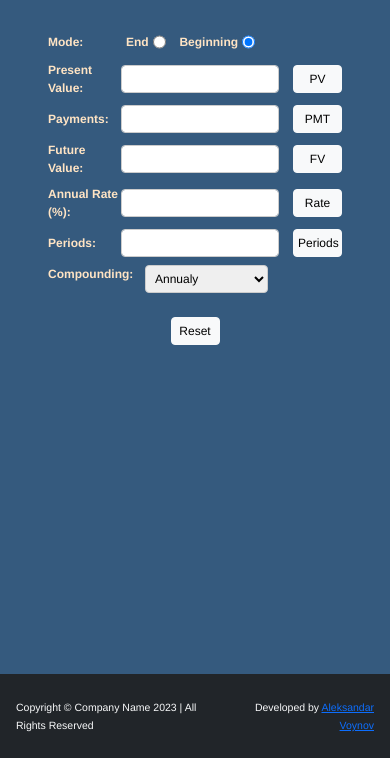
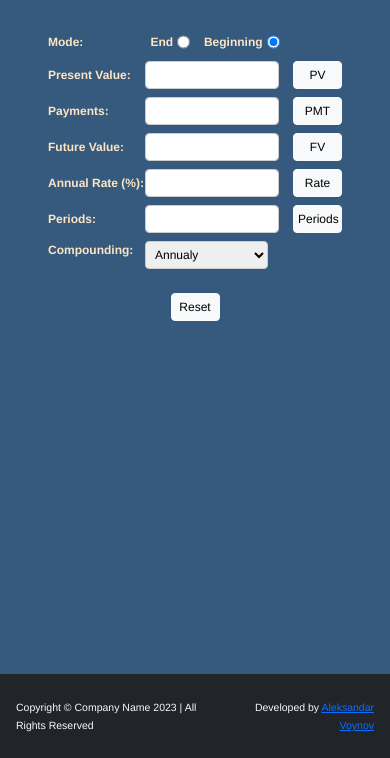
Before and after one commit to AlekSkyHigh/Finance-TVM-Calculator, a plain HTML site: page index.html in a window 390 px wide. Shown: the part 86-844 px from the top of the page. Drawn offline with nearby package versions, Linux system fonts and the light colour scheme.

Commit message:
mobile design adjustments

```diff
--- a/index.html
+++ b/index.html
@@ -22,7 +22,7 @@
     <form id="myForm" class="col-12 col-md-6 px-5 mx-auto flex-grow-1">
 
         <div class="mode mb-2 fw-bold">
-            <label class="col-3 fs-mobile" for="mode">Mode:</label>
+            <label class="col-4 col-md-3 fs-mobile" for="mode">Mode:</label>
 
             <label class="col-2 fs-mobile d-inline-flex">End <input class="ms-1" type="radio" name="radio-choice"
                     id="radio-end" tabindex="1" value="End"></label>
@@ -32,31 +32,31 @@
         </div>
 
         <div class="input-group mb-2 d-flex align-items-center">
-            <label class="col-3 text-start fw-bold fs-mobile" for="present-value">Present Value:</label>
+            <label class="col-4 col-md-3 text-start fw-bold fs-mobile" for="present-value">Present Value:</label>
             <input class="form-control p-1 rounded fs-mobile" type="number" name="present-value" id="present-value"
                 value="" tabindex="3">
             <button class="btn btn-light p-1 col-2 rounded fs-mobile" id="pvBtn">PV</button>
         </div>
         <div class="input-group mb-2 d-flex align-items-center">
-            <label class="col-3 text-start fw-bold fs-mobile" for="payments">Payments:</label>
+            <label class="col-4 col-md-3 text-start fw-bold fs-mobile" for="payments">Payments:</label>
             <input class="form-control p-1 rounded fs-mobile" type="number" name="payments" id="payments" value=""
                 tabindex="4">
             <button class="btn btn-light p-1 col-2 rounded fs-mobile" id="pmtBtn">PMT</button>
         </div>
         <div class="input-group mb-2 d-flex align-items-center">
-            <label class="col-3 text-start fw-bold fs-mobile" for="future-value">Future Value:</label>
+            <label class="col-4 col-md-3 text-start fw-bold fs-mobile" for="future-value">Future Value:</label>
             <input class="form-control p-1 rounded fs-mobile" type="number" name="future-value" id="future-value"
                 value="" tabindex="5">
             <button class="btn btn-light p-1 col-2 rounded fs-mobile" id="fvBtn">FV</button>
         </div>
         <div class="input-group mb-2 d-flex align-items-center">
-            <label class="col-3 text-start fw-bold fs-mobile" for="annual-rate">Annual Rate (%):</label>
+            <label class="col-4 col-md-3 text-start fw-bold fs-mobile" for="annual-rate">Annual Rate (%):</label>
             <input class="form-control p-1 rounded fs-mobile" type="number" name="annual-rate" id="annual-rate" value=""
                 tabindex="6">
             <button class="btn btn-light p-1 col-2 rounded fs-mobile" id="rateBtn">Rate</button>
         </div>
         <div class="input-group mb-2 d-flex align-items-center">
-            <label class="col-3 text-start fw-bold fs-mobile" for="periods">Periods:</label>
+            <label class="col-4 col-md-3 text-start fw-bold fs-mobile" for="periods">Periods:</label>
             <input class="form-control p-1 rounded fs-mobile" type="number" name="periods" id="periods" value=""
                 tabindex="7">
             <button class="btn btn-light p-1 col-2 rounded fs-mobile" id="periodsBtn">Periods</button>
```
